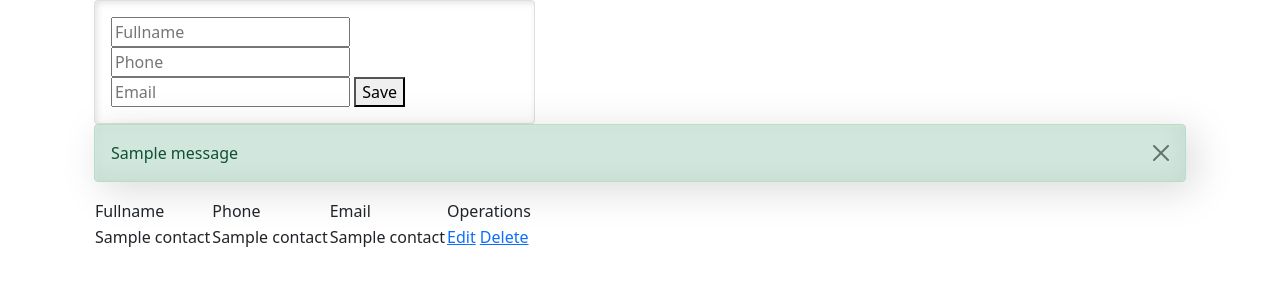
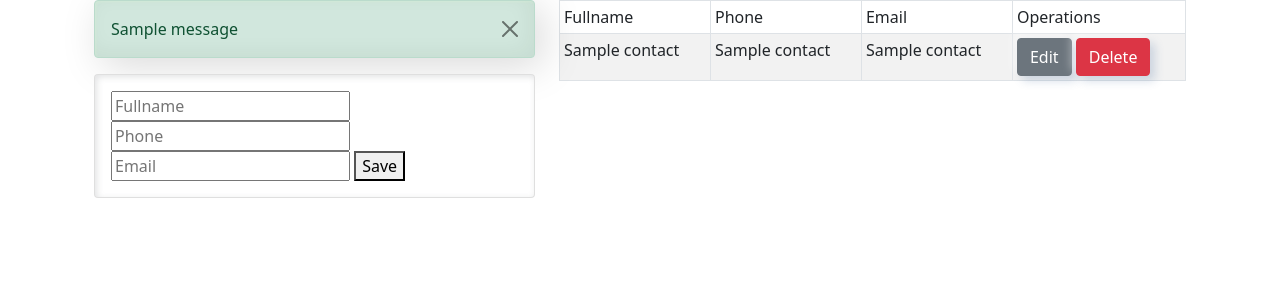
Before and after one commit to jonuar/flask-contact-app, a Flask app: template src/templates/index.html in a window 1280 px wide. Shown: the top 300 px of the page. Run offline with Flask 3, Linux system fonts and the light colour scheme; the template is opened without the code that fills it: most values are stand-ins (such as "Sample title", 1, 10 or a date in 2020); one stand-in notice (Sample message) is shown; some libraries are stand-ins or nearby versions.

Commit message:
Merge con repositorio origin main

```diff
--- a/src/templates/index.html
+++ b/src/templates/index.html
@@ -3,7 +3,16 @@
 
 <div class="row">
     <div class="col-md-5">
+        {% with messages = get_flashed_messages() %}
+        {% if messages %}
+        {% for message in
+        messages %}
+        <div class="alert alert-success alert-dismissible fade show" role="alert">
+            {{message}}
+            <button type="button" class="btn-close" data-bs-dismiss="alert" aria-label="Close"></button>
+        </div>
         <div class="card card-body">
+
             <form action="/add_contact" method="POST">
                 <input type="text" name="fullname" placeholder="Fullname" />
                 <input type="text" name="phone" placeholder="Phone" />
@@ -13,28 +22,7 @@
         </div>
     </div>
     <div class="col-md-7">
-
-    </div>
-</div>
-
-{% with messages = get_flashed_messages() %}
-{% if messages %}
-{% for message in
-messages %}
-
-<div class="alert alert-success alert-dismissible fade show" role="alert">
-    {{message}}
-    <button type="button" class="btn-close" data-bs-dismiss="alert" aria-label="Close"></button>
-</div>
-
-
-
-{% endfor %}
-{% endif %}
-{% endwith %}
-
-
-<table>
+        <table class="table table-striped table-bordered bg-white table-sm">
             <thead>
                 <tr>
                     <td>Fullname</td>
@@ -50,12 +38,18 @@ messages %}
                     <td>{{ contact.2 }}</td>
                     <td>{{ contact.3 }}</td>
                     <td>
-                <a href="/edit/{{contact.0}}">Edit</a>
-                <a href="/delete/{{contact.0}}">Delete</a>
+                        <a href="/edit/{{contact.0}}" class="btn btn-secondary">Edit</a>
+                        <a href="/delete/{{contact.0}}" class="btn btn-danger">Delete</a>
                     </td>
                 </tr>
                 {% endfor %}
             </tbody>
         </table>
+    </div>
+</div>
+
+{% endfor %}
+{% endif %}
+{% endwith %}
 
 {% endblock %}
```
Lines whose indentation alone changed are shown as unchanged.
